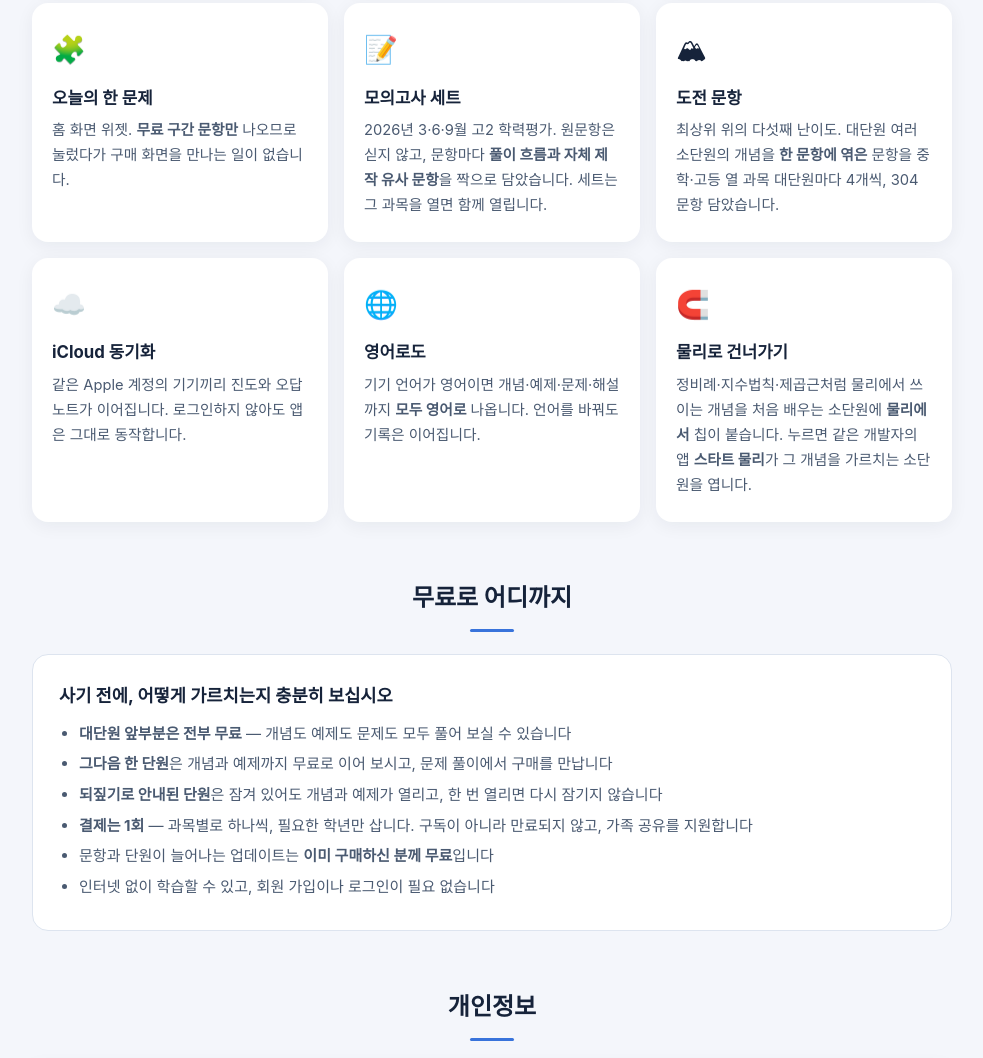
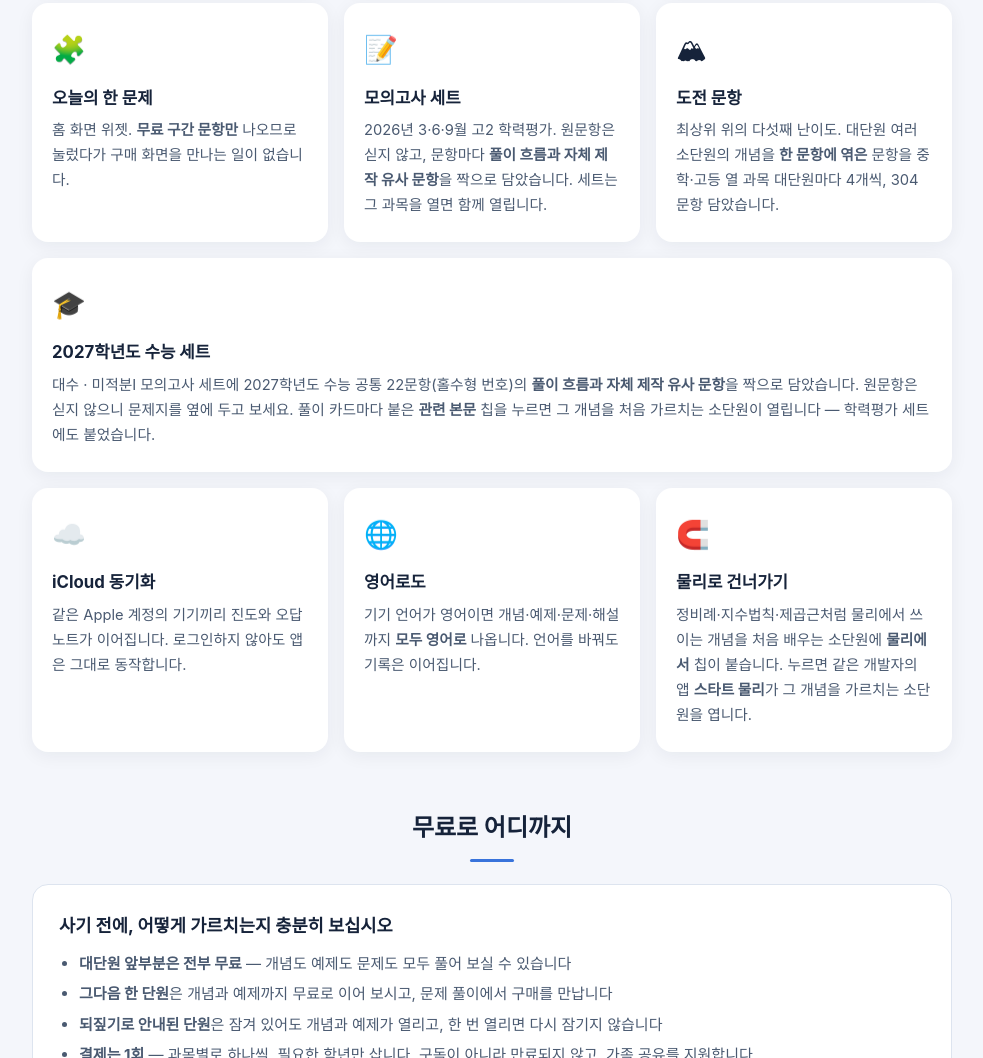
Before and after one commit to chungkil/Cropper, a plain HTML site: page suhak/index.html in a window 1280 px wide. Shown: the part 2398-3456 px from the top of the page, without its empty margins (148-1131 px from the left). Drawn offline with Linux system fonts and the light colour scheme.

Commit message:
suhak: 1.11.0 — 기능 칸에 「2027학년도 수능 세트」(공통 22문항 · 관련 본문 칩), 넓은 카드로 격자 유지

```diff
--- a/suhak/index.html
+++ b/suhak/index.html
@@ -36,6 +36,7 @@ h2.sec::after{content:"";display:block;width:44px;height:3px;background:var(--ac
 .card .em{font-size:1.7rem}
 .card h3{font-size:1.05rem;margin:10px 0 6px}
 .card p{font-size:.92rem;color:#4a5a71}
+.card.wide{grid-column:1/-1}
 .steps{display:grid;grid-template-columns:repeat(4,1fr);gap:14px;margin-bottom:56px}
 .step{background:var(--card);border:1px solid var(--line);border-radius:16px;padding:22px 18px}
 .step b{color:var(--accent);font-size:1.02rem}
@@ -174,6 +175,9 @@ footer a{color:var(--ink2)}
   <div class="card"><div class="em">🏔</div><h3><span class="l-ko">도전 문항</span><span class="l-en">Challenge tier</span></h3>
     <p class="l-ko">최상위 위의 다섯째 난이도. 대단원 여러 소단원의 개념을 <b>한 문항에 엮은</b> 문항을 중학·고등 열 과목 대단원마다 4개씩, 304문항 담았습니다.</p>
     <p class="l-en">A fifth level above Expert: <b>problems that combine several lessons</b> of a unit — four per unit across ten courses, 304 in all.</p></div>
+  <div class="card wide"><div class="em">🎓</div><h3><span class="l-ko">2027학년도 수능 세트</span><span class="l-en">Korea's 2027 CSAT</span></h3>
+    <p class="l-ko">대수 · 미적분Ⅰ 모의고사 세트에 2027학년도 수능 공통 22문항(홀수형 번호)의 <b>풀이 흐름과 자체 제작 유사 문항</b>을 짝으로 담았습니다. 원문항은 싣지 않으니 문제지를 옆에 두고 보세요. 풀이 카드마다 붙은 <b>관련 본문</b> 칩을 누르면 그 개념을 처음 가르치는 소단원이 열립니다 — 학력평가 세트에도 붙었습니다.</p>
+    <p class="l-en">The Algebra and Calculus I Practice Sets now cover the 22 common questions of Korea's 2027 College Scholastic Ability Test (odd-form numbering): <b>a solution walkthrough and our own similar problem</b> for each. The original questions aren't included, so keep the test paper beside you. Every solution card has a <b>Related lesson</b> chip that opens the lesson that first teaches the concept — the earlier Practice Sets have it too.</p></div>
   <div class="card"><div class="em">☁️</div><h3><span class="l-ko">iCloud 동기화</span><span class="l-en">iCloud sync</span></h3>
     <p class="l-ko">같은 Apple 계정의 기기끼리 진도와 오답노트가 이어집니다. 로그인하지 않아도 앱은 그대로 동작합니다.</p>
     <p class="l-en">Progress and review notes follow your Apple Account. Not signed in? Everything still works.</p></div>
```
